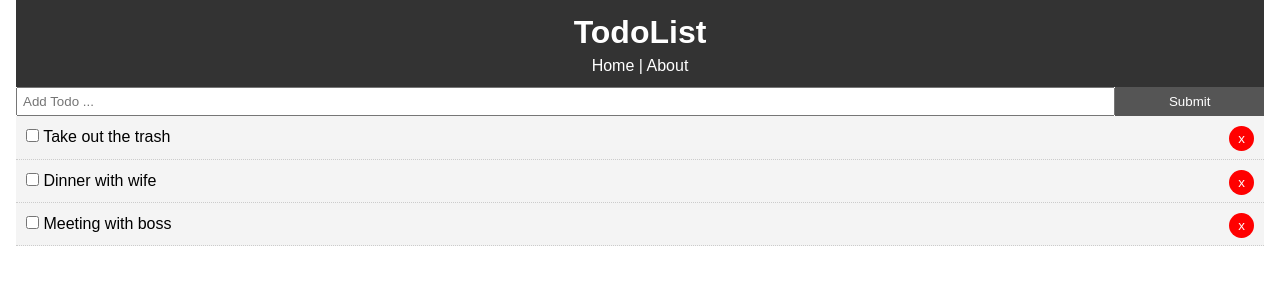
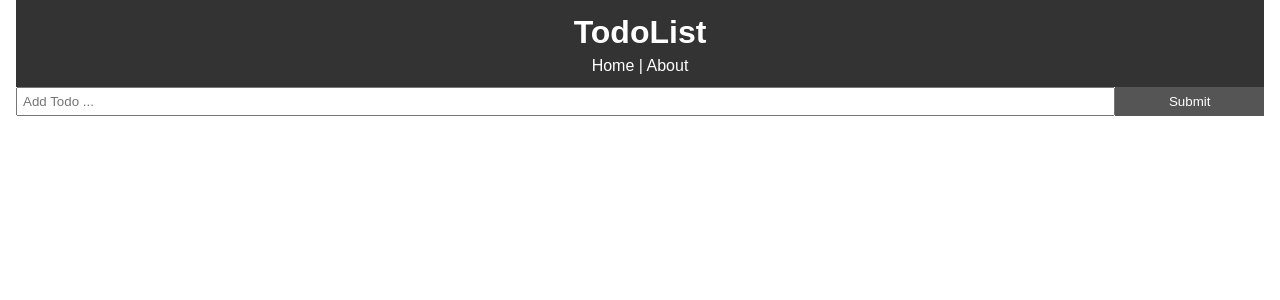
Before and after one commit to drregg6/react-todo-tut, a React (Create React App) app: page / in a window 1280 px wide. Shown: the top 300 px of the page. Built offline with nearby package versions, Linux system fonts and the light colour scheme.

Commit message:
removed state arr, starting api portion

```diff
--- a/package.json
+++ b/package.json
@@ -3,6 +3,7 @@
   "version": "0.1.0",
   "private": true,
   "dependencies": {
+    "axios": "^0.18.0",
     "react": "^16.8.1",
     "react-dom": "^16.8.1",
     "react-router-dom": "^4.3.1",
--- a/src/App.js
+++ b/src/App.js
@@ -12,23 +12,7 @@ import './App.css';
 
 class App extends Component {
     state = {
-        todos: [
-            {
-                id: 1,
-                title: 'Take out the trash',
-                completed: false
-            },
-            {
-                id: 2,
-                title: 'Dinner with wife',
-                completed: false
-            },
-            {
-                id: 3,
-                title: 'Meeting with boss',
-                completed: false
-            }
-        ]
+        todos: []
     }
 
     markComplete = (id) => {
```
Also changed, not shown: 1 other file (tests, documents, lock files or other folders).
